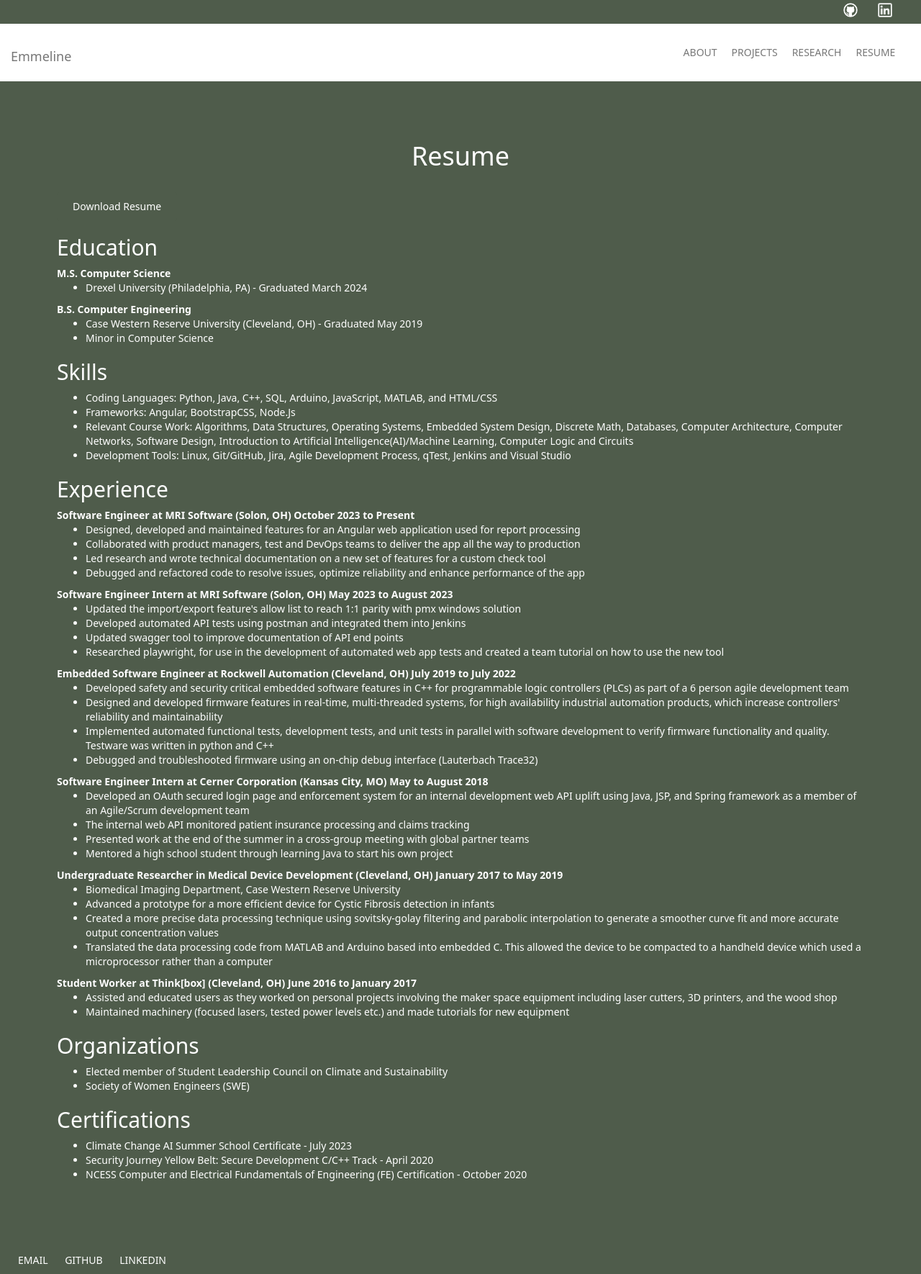
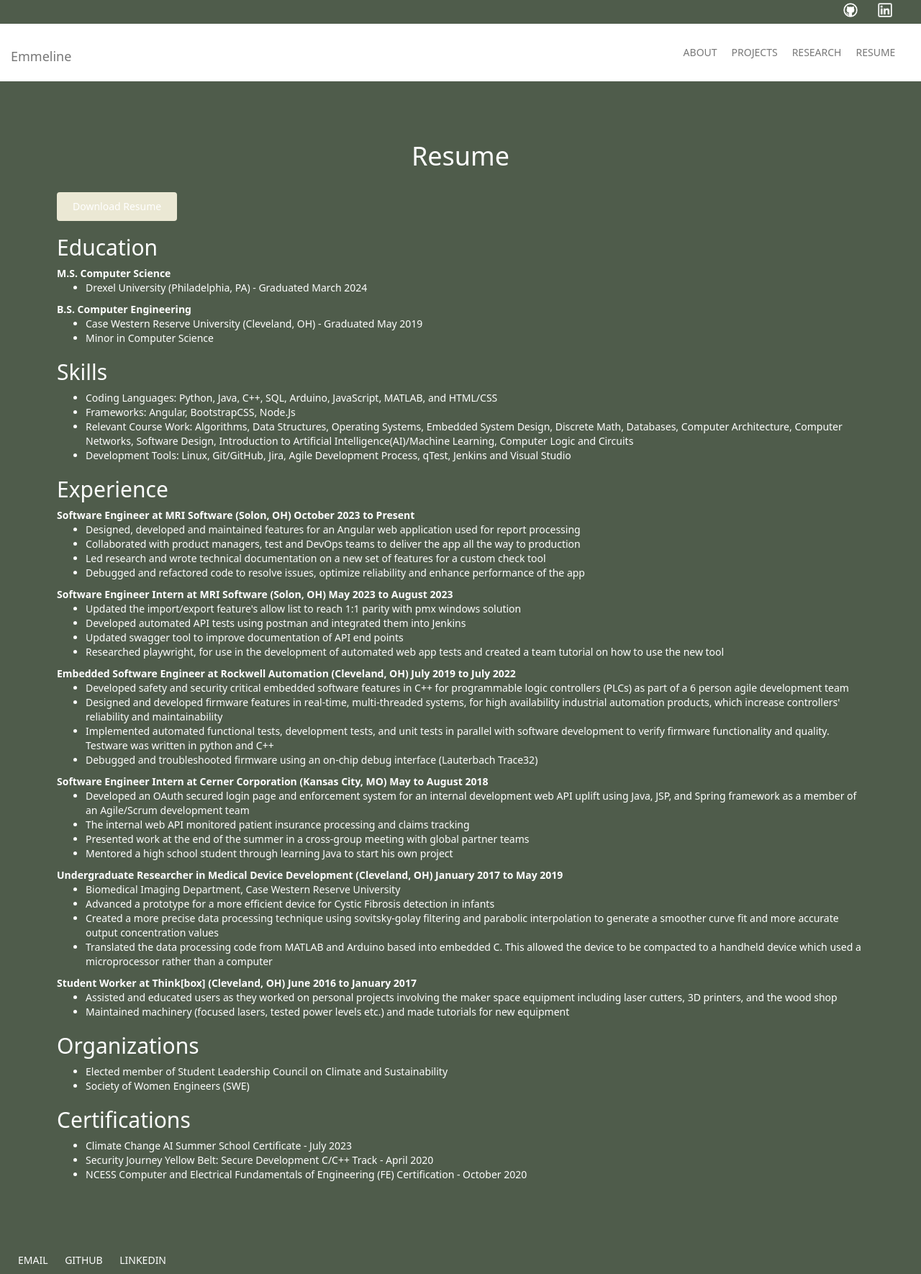
Before and after one commit to emmeline2/emmeline2.github.io, a Jekyll site: the page built from resume/index.html, in a window 1280 px wide. Shown: the whole page at 72% size. Built offline with Jekyll 4.4.1, drawn with Linux system fonts in a browser that asks for light colours.

Commit message:
download button

```diff
--- a/css/main.css
+++ b/css/main.css
@@ -191,6 +191,20 @@ footer ul li:hover {
     color: rgb(178, 175, 175);
 }
 
+.download-resume-button{
+    background-color: #EBE8D4;
+    color: #4F5C4B;
+    padding: 10px 22px;
+    text-align: center;
+    display: inline-block;
+    border-radius: 4px;
+}
+
+.download-resume-button:hover {
+    background-color: #768672;
+    color: #4F5C4B;
+}
+
 
 /*Language Cubes*/
 .languageCube{
--- a/resume/index.html
+++ b/resume/index.html
@@ -5,8 +5,8 @@ title: Resume
 <div class="container-fluid resume">
 	<h1 id="title4">Resume</h1>
     <br>
-    <div class="resumeButton">
-        <a href="resume.pdf" download class="resumeBttnTxt">Download Resume</a>
+    <div class="download-resume-button">
+        <a href="resume.pdf" download>Download Resume</a>
     </div>
 
     <h2>Education</h2>
```
